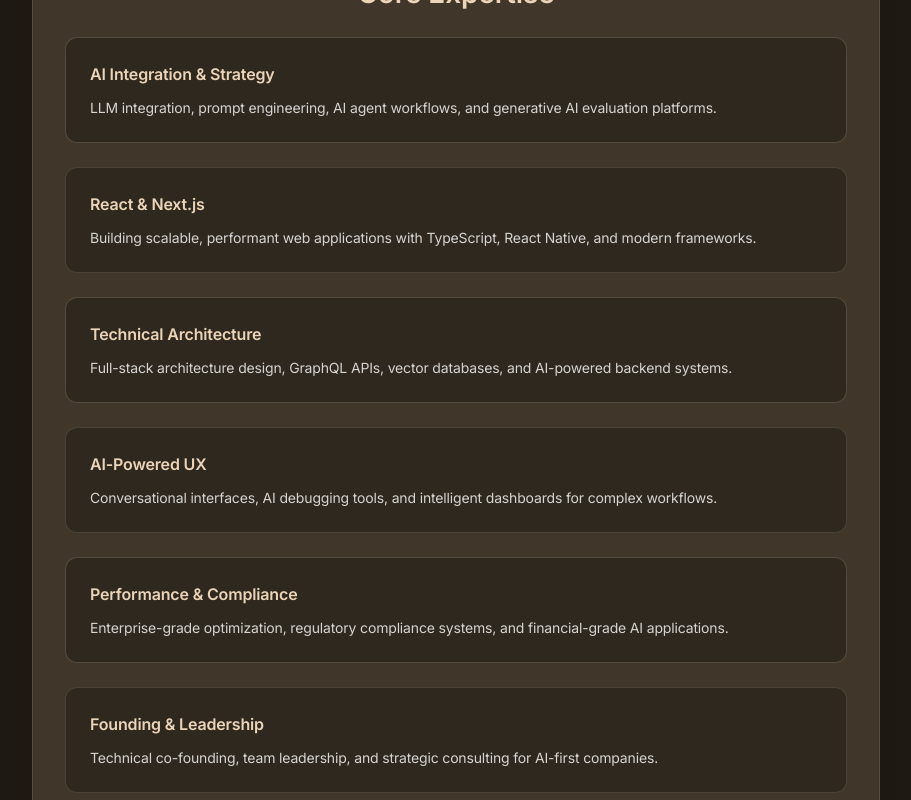
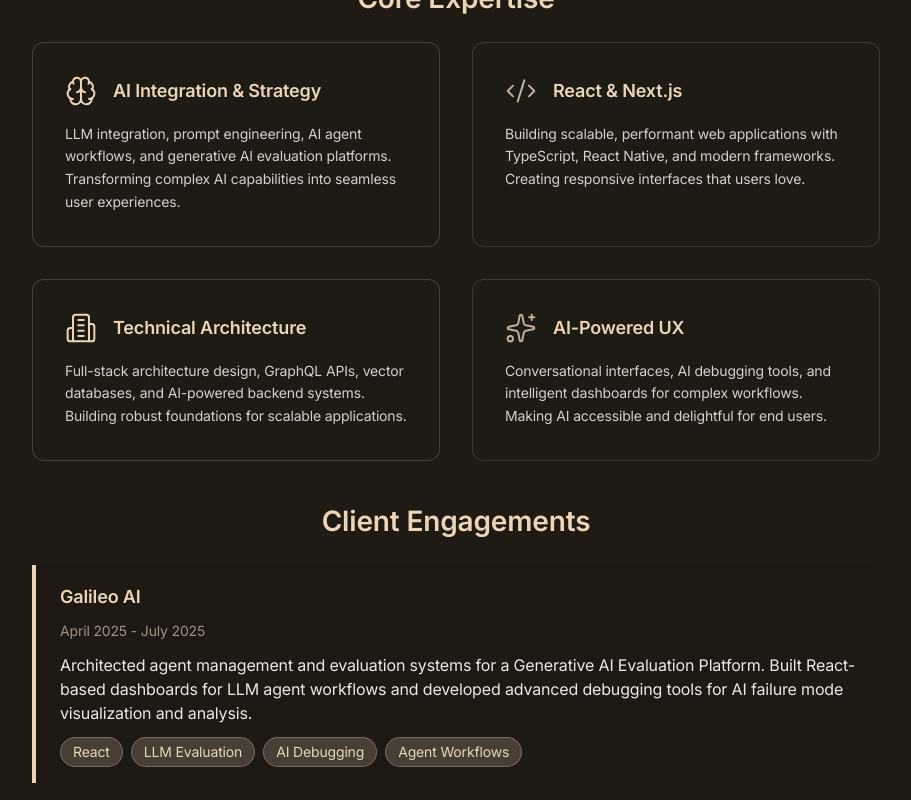
Before and after one commit to justincrich/hackepugbot, a Next.js app: page / in a window 1280 px wide. Shown: the part 960-1760 px from the top of the page, without its empty margins (184-1095 px from the left). Built offline with nearby package versions, Linux system fonts and the light colour scheme.

Commit message:
fix landing

```diff
--- a/package.json
+++ b/package.json
@@ -22,6 +22,7 @@
     "jsdom": "^24.0.0",
     "langchain": "^0.1.34",
     "lodash": "^4.17.21",
+    "lucide-react": "^0.534.0",
     "next": "14.2.2",
     "pdf-parse": "^1.1.1",
     "react": "^18",
--- a/src/components/ProfessionalIntro.tsx
+++ b/src/components/ProfessionalIntro.tsx
@@ -1,9 +1,10 @@
 import React from "react";
+import { Brain, Code2, Building2, Sparkles } from "lucide-react";
 
 export const ProfessionalIntro = () => {
   return (
     <div className="max-w-4xl mx-auto px-6 py-12">
-      <div className="bg-light-brown rounded-lg shadow-2xl p-8 border border-cream/20">
+      <div className="">
         {/* Main Introduction */}
         <div className="text-center mb-12">
           {/* Hero Image */}
@@ -11,7 +12,7 @@
             <img
               src="/hero.png"
               alt="Justin Rich - AI Engineering Consultant"
-              className="w-full h-full object-contain rounded-lg"
+              className="object-contain rounded-lg"
             />
           </div>
 
@@ -31,64 +32,74 @@
         {/* Expertise Section */}
         <div className="mb-12">
           <h3 className="title1 text-sand mb-8 text-center">Core Expertise</h3>
-          <div className="grid md:grid-cols-2 lg:grid-cols-3 gap-6">
-            <div className="bg-dark-brown/50 border border-sand/20 p-6 rounded-lg hover:border-sand/40 transition-colors">
-              <h4 className="font-semibold text-sand mb-3">
-                AI Integration & Strategy
-              </h4>
-              <p className="text-lite/80 text-sm">
+          <div className="grid grid-cols-2 md:grid-cols-1 gap-8 max-w-4xl mx-auto">
+            <div className="bg-dark-brown/50 border border-sand/20 p-8 rounded-lg hover:border-sand/40 transition-colors">
+              <div className="flex items-center mb-4">
+                <Brain className="w-8 h-8 text-sand mr-4" strokeWidth={1.5} />
+                <h4 className="font-semibold text-sand text-lg">
+                  AI Integration & Strategy
+                </h4>
+              </div>
+              <p className="text-lite/80 text-sm leading-relaxed">
                 LLM integration, prompt engineering, AI agent workflows, and
-                generative AI evaluation platforms.
+                generative AI evaluation platforms. Transforming complex AI
+                capabilities into seamless user experiences.
               </p>
             </div>
-            <div className="bg-dark-brown/50 border border-cream/20 p-6 rounded-lg hover:border-cream/40 transition-colors">
-              <h4 className="font-semibold text-sand mb-3">React & Next.js</h4>
-              <p className="text-lite/80 text-sm">
+
+            <div className="bg-dark-brown/50 border border-cream/20 p-8 rounded-lg hover:border-cream/40 transition-colors">
+              <div className="flex items-center mb-4">
+                <Code2 className="w-8 h-8 text-cream mr-4" strokeWidth={1.5} />
+                <h4 className="font-semibold text-sand text-lg">
+                  React & Next.js
+                </h4>
+              </div>
+              <p className="text-lite/80 text-sm leading-relaxed">
                 Building scalable, performant web applications with TypeScript,
-                React Native, and modern frameworks.
+                React Native, and modern frameworks. Creating responsive
+                interfaces that users love.
               </p>
             </div>
-            <div className="bg-dark-brown/50 border border-sand/20 p-6 rounded-lg hover:border-sand/40 transition-colors">
-              <h4 className="font-semibold text-sand mb-3">
-                Technical Architecture
-              </h4>
-              <p className="text-lite/80 text-sm">
+
+            <div className="bg-dark-brown/50 border border-sand/20 p-8 rounded-lg hover:border-sand/40 transition-colors">
+              <div className="flex items-center mb-4">
+                <Building2
+                  className="w-8 h-8 text-sand mr-4"
+                  strokeWidth={1.5}
+                />
+                <h4 className="font-semibold text-sand text-lg">
+                  Technical Architecture
+                </h4>
+              </div>
+              <p className="text-lite/80 text-sm leading-relaxed">
                 Full-stack architecture design, GraphQL APIs, vector databases,
-                and AI-powered backend systems.
+                and AI-powered backend systems. Building robust foundations for
+                scalable applications.
               </p>
             </div>
-            <div className="bg-dark-brown/50 border border-cream/20 p-6 rounded-lg hover:border-cream/40 transition-colors">
-              <h4 className="font-semibold text-sand mb-3">AI-Powered UX</h4>
-              <p className="text-lite/80 text-sm">
+
+            <div className="bg-dark-brown/50 border border-cream/20 p-8 rounded-lg hover:border-cream/40 transition-colors">
+              <div className="flex items-center mb-4">
+                <Sparkles
+                  className="w-8 h-8 text-cream mr-4"
+                  strokeWidth={1.5}
+                />
+                <h4 className="font-semibold text-sand text-lg">
+                  AI-Powered UX
+                </h4>
+              </div>
+              <p className="text-lite/80 text-sm leading-relaxed">
                 Conversational interfaces, AI debugging tools, and intelligent
-                dashboards for complex workflows.
-              </p>
-            </div>
-            <div className="bg-dark-brown/50 border border-sand/20 p-6 rounded-lg hover:border-sand/40 transition-colors">
-              <h4 className="font-semibold text-sand mb-3">
-                Performance & Compliance
-              </h4>
-              <p className="text-lite/80 text-sm">
-                Enterprise-grade optimization, regulatory compliance systems,
-                and financial-grade AI applications.
-              </p>
-            </div>
-            <div className="bg-dark-brown/50 border border-cream/20 p-6 rounded-lg hover:border-cream/40 transition-colors">
-              <h4 className="font-semibold text-sand mb-3">
-                Founding & Leadership
-              </h4>
-              <p className="text-lite/80 text-sm">
-                Technical co-founding, team leadership, and strategic consulting
-                for AI-first companies.
+                dashboards for complex workflows. Making AI accessible and
+                delightful for end users.
               </p>
             </div>
           </div>
         </div>
 
-        {/* Recent Engagements */}
         <div className="mb-12">
           <h3 className="title1 text-sand mb-8 text-center">
-            Recent Client Engagements
+            Client Engagements
           </h3>
           <div className="space-y-8">
             <div className="border-l-4 border-sand pl-6 bg-dark-brown/30 p-4 rounded-r-lg">
```
Also changed, not shown: 1 other file (tests, documents, lock files or other folders).
